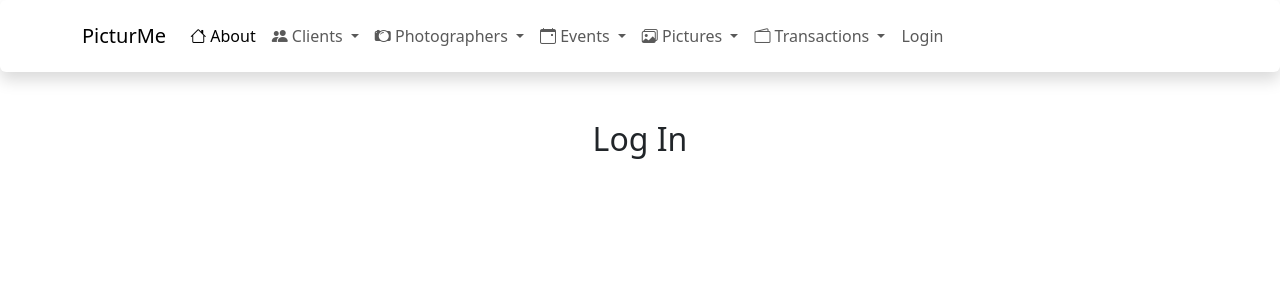
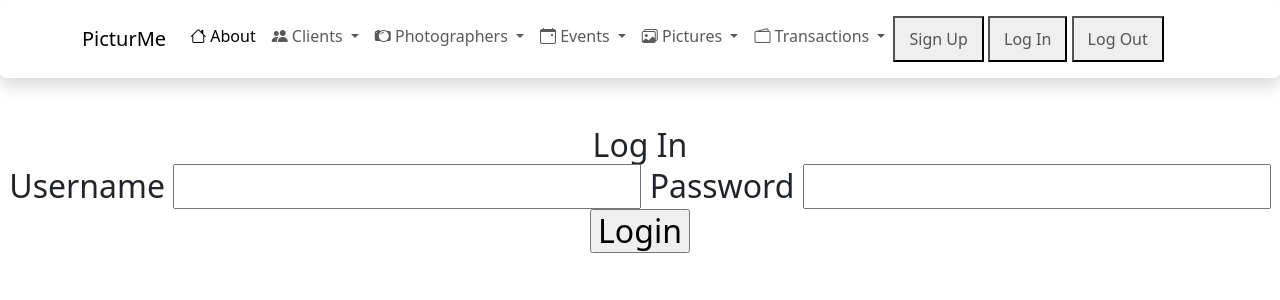
Before and after one commit to Sonhibou-DIOUF/PicturMe_with_django, a Django app: template PicturMe/home/templates/home/login.html in a window 1280 px wide. Shown: the top 300 px of the page. Run offline with Django 5.2, Linux system fonts and the light colour scheme; the template is opened without the code that fills it, so the values that code supplies are empty.

Commit message:
1) log In 2) log Out 3) Sign Up

```diff
--- a/PicturMe/home/templates/home/layout.html
+++ b/PicturMe/home/templates/home/layout.html
@@ -1,20 +1,33 @@
+{% load static %}
 <!DOCTYPE html>
 <html lang="en">
 <head>
     <meta charset="UTF-8">
     <meta name="viewport" content="width=device-width, initial-scale=1">
+    <title>{% block title %}home{% endblock %} </title>
     <link href="https://cdn.jsdelivr.net/npm/bootstrap@5.3.3/dist/css/bootstrap.min.css" rel="stylesheet">
     <link rel="stylesheet" href="https://cdn.jsdelivr.net/npm/bootstrap-icons@1.10.5/font/bootstrap-icons.css">
+    <link rel="stylesheet" href="{% static 'home/styles.css' %}">
+    <script src="https://cdn.jsdelivr.net/npm/bootstrap@5.3.3/dist/js/bootstrap.bundle.min.js"></script>
+{% block style %}
 
-    <script src="https://cdn.jsdelivr.net/npm/bootstrap@5.3.3/dist/js/bootstrap.bundle.min.js"></script>
-    <title>{% block title %}home{% endblock %} </title>
+{% endblock %}
 </head>
 <body>
      <nav class="navbar navbar-light navbar-expand-lg navbar-scroll shadow p-3 mb-5 bg-body rounded bg-primary"
     style="background-color: #A5F0C5" >
-         <div class="container bs-warning" >
-             <a class="nav-link active" aria-current="page" href="{% url 'home' %}"><span
-          class="navbar-brand mb-0 h1">PicturMe</span></a>
+         <div class="container" >
+             <a class="nav-link active" aria-current="page" href="{% url 'home' %}">
+                 <span
+          class="navbar-brand mb-0 h1"> PicturMe
+                 </span>
+             </a>
+             <button class="navbar-toggler" type="button" data-bs-toggle="collapse" data-bs-target="#navbarScroll"
+        aria-controls="navbarScroll" aria-expanded="false" aria-label="Toggle navigation">
+                <span class="navbar-toggler-icon">
+
+                </span>
+            </button>
              <div class="collapse navbar-collapse" id="navbarScroll">
                 <ul class="navbar-nav me-auto my-2 my-lg-0 navbar-nav-scroll" style="--bs-scroll-height: 100px;">
                     <li class="nav-item">
@@ -69,7 +82,29 @@
                     </li>
                     <ul class="nav navbar-nav ml-auto">
                         <li class="nav-item">
-                            <a class="nav-link" href="{% url 'login' %}"><span class="fas fa-sign-in-alt"></span> Login</a>
+                            <button>
+                                <a class="nav-link" href="{% url 'signup' %}">
+                                    <span class="fas fa-sign-in-alt">
+                                    Sign Up
+                                    </span>
+                                </a>
+                            </button>
+
+                            <button>
+                                <a class="nav-link" href="{% url 'login' %}">
+                                    <span class="fas fa-sign-in-alt">
+                                       Log In
+                                    </span>
+                                </a>
+                            </button>
+
+                            <button>
+                                <a class="nav-link" href="{% url 'home' %}">
+                                    <span class="fas fa-sign-in-alt">
+                                         Log Out
+                                    </span>
+                                </a>
+                            </button>
                         </li>
                     </ul>
 
--- a/PicturMe/home/templates/home/login.html
+++ b/PicturMe/home/templates/home/login.html
@@ -1,8 +1,22 @@
 {% extends 'home/layout.html' %}
-
+{% block title %}
+    LogIn
+{% endblock %}
 {% block content %}
     <h2 style=" text-align: center; font-size: 2rem" >Log In</h2style>
         <form method="post">
             {% csrf_token %}
+           <div>
+               <label for="#">Username
+                    <input type="text">
+               </label>
+
+               <label for="password">Password
+                    <input type="password">
+               </label>
+               <input type="submit" value="Login">
+
+
+           </div>
         </form>
 {% endblock %}
--- a/PicturMe/home/urls.py
+++ b/PicturMe/home/urls.py
@@ -4,4 +4,5 @@ from . import views
 urlpatterns = [
     path('', views.home, name='home'),
     path('login/', views.login, name='login'),
+    path('signup/', views.signup, name='signup'),
 ]
```
Also changed, not shown: PicturMe/home/templates/home/signup.html (added, +9 -0 lines), PicturMe/transaction/templates/transaction/addtransaction.html (+7 -0 lines), PicturMe/home/static/home/styles.css (added).
